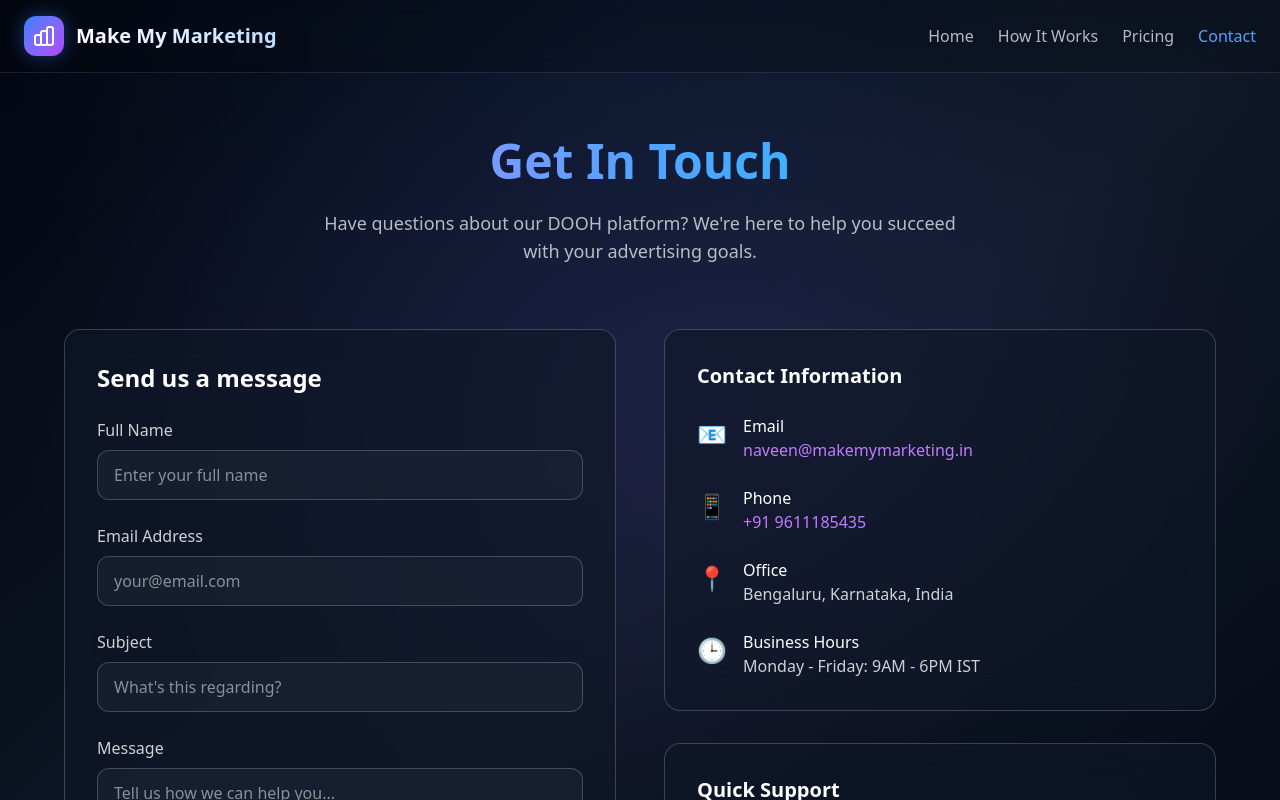
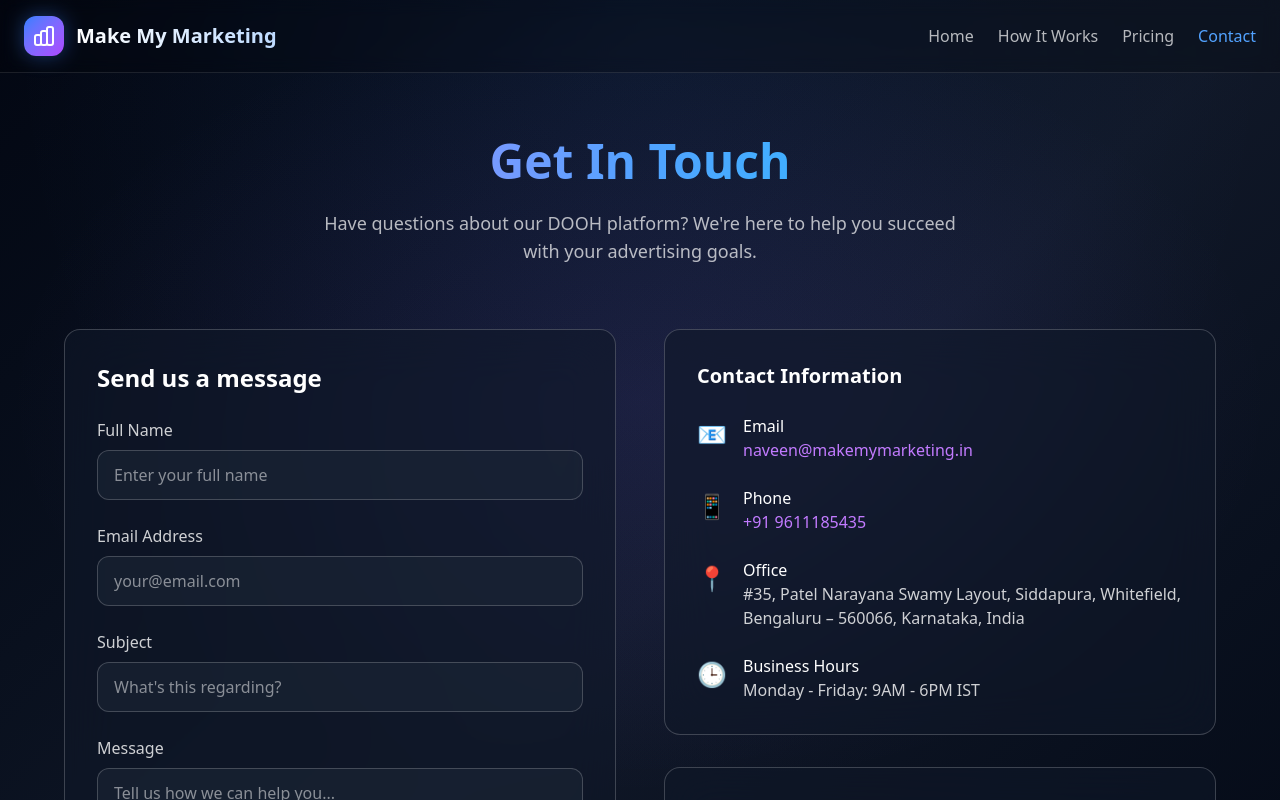
Before and after one commit to Naveenkm07/makemymarketing, a Next.js app in the folder web/: page /contact in a window 1280 px wide. Shown: the top 800 px of the page. Built offline with nearby package versions, Linux system fonts and the light colour scheme.

Commit message:
Update office address with full detailed address

```diff
--- a/web/app/contact/page.tsx
+++ b/web/app/contact/page.tsx
@@ -193,7 +193,7 @@ export default function Contact() {
                 <ContactInfo
                   icon="📍"
                   title="Office"
-                  content="Bengaluru, Karnataka, India"
+                  content="#35, Patel Narayana Swamy Layout, Siddapura, Whitefield, Bengaluru – 560066, Karnataka, India"
                 />
 
                 <ContactInfo
```
